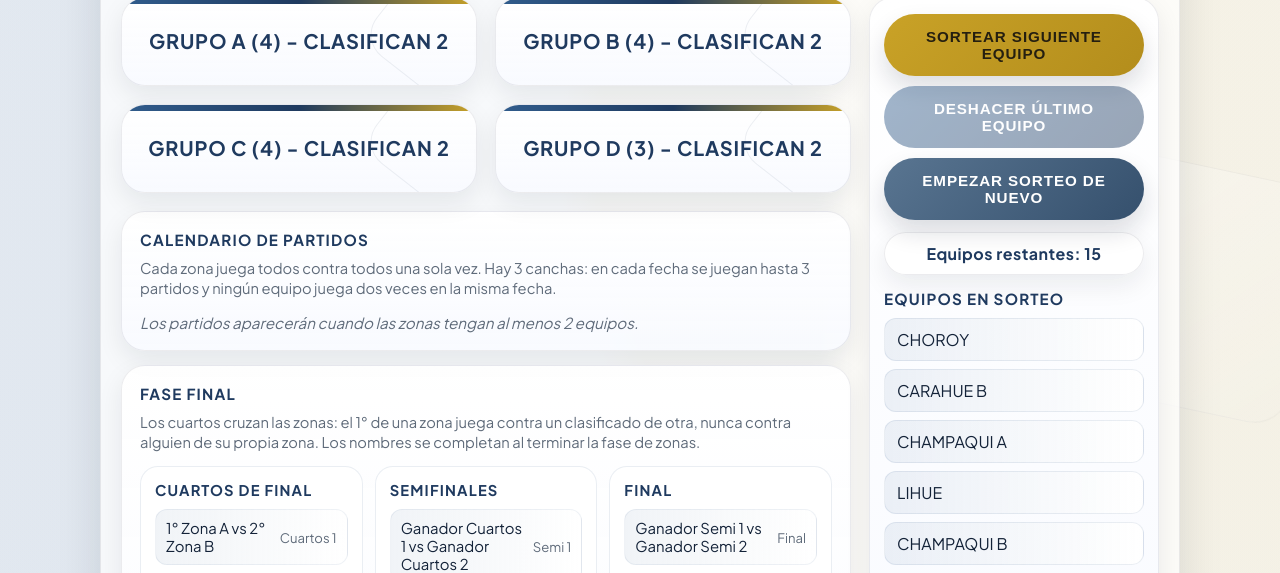
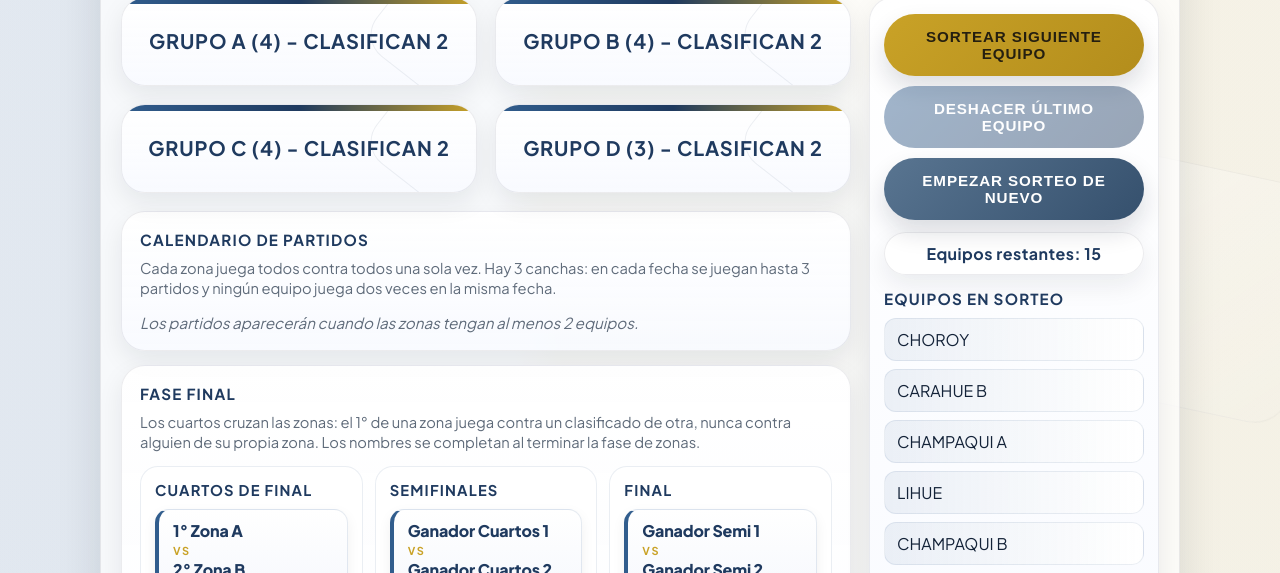
Before and after one commit to Francobelbruno/SorteoDisciplinasOlimpiadasVanguardiaRegionCentro, a plain HTML site: page index.html in a window 1280 px wide. Shown: the part 379-952 px from the top of the page. Drawn offline with Linux system fonts and the light colour scheme.

Commit message:
commitieadnp

```diff
--- a/app.js
+++ b/app.js
@@ -238,8 +238,8 @@ function renderFixtures(nombreSorteo) {
 
         fecha.forEach((partido, indiceCancha) => {
             const fila = document.createElement('div');
-            fila.className = 'fixture-match';
-            fila.innerHTML = `<span>${partido.local} vs ${partido.visitante}</span><span>Cancha ${indiceCancha + 1} · Zona ${partido.zona}</span>`;
+            fila.className = 'fixture-match cancha-' + (indiceCancha + 1);
+            fila.innerHTML = `<div class="fixture-equipos"><span class="equipo">${partido.local}</span><span class="vs">vs</span><span class="equipo">${partido.visitante}</span></div><span class="fixture-tag">Cancha ${indiceCancha + 1} · Zona ${partido.zona}</span>`;
             tarjeta.appendChild(fila);
         });
 
@@ -325,7 +325,7 @@ function renderLlaves(nombreSorteo) {
         fase.partidos.forEach(partido => {
             const fila = document.createElement('div');
             fila.className = 'fixture-match';
-            fila.innerHTML = `<span>${partido.local} vs ${partido.visitante}</span><span>${partido.etiqueta}</span>`;
+            fila.innerHTML = `<div class="fixture-equipos"><span class="equipo">${partido.local}</span><span class="vs">vs</span><span class="equipo">${partido.visitante}</span></div><span class="fixture-tag">${partido.etiqueta}</span>`;
             tarjeta.appendChild(fila);
         });
 
--- a/styles.css
+++ b/styles.css
@@ -305,25 +305,80 @@ h1 {
 
 .fixture-match {
     display: flex;
-    align-items: center;
-    justify-content: space-between;
-    gap: 10px;
-    padding: 9px 10px;
-    margin-bottom: 8px;
-    border-radius: 12px;
-    background: linear-gradient(90deg, rgba(49, 93, 141, 0.07), rgba(255, 255, 255, 0.96));
-    border: 1px solid rgba(49, 93, 141, 0.08);
-    font-size: 0.93rem;
+    flex-direction: column;
+    gap: 8px;
+    padding: 12px 14px;
+    margin-bottom: 10px;
+    border-radius: 14px;
+    background: linear-gradient(180deg, #ffffff, #f3f6fc);
+    border: 1px solid rgba(49, 93, 141, 0.12);
+    border-left: 4px solid var(--primario-2);
+    box-shadow: 0 5px 14px rgba(15, 23, 42, 0.06);
+    transition: transform 0.18s ease, box-shadow 0.18s ease;
+}
+
+.fixture-match:hover {
+    transform: translateY(-2px);
+    box-shadow: 0 10px 20px rgba(15, 23, 42, 0.10);
 }
 
 .fixture-match:last-child {
     margin-bottom: 0;
 }
 
-.fixture-match span:last-child {
-    color: var(--muted);
-    font-size: 0.82rem;
+.fixture-equipos {
+    display: flex;
+    flex-direction: column;
+    gap: 2px;
+    font-weight: 800;
+    color: var(--primario);
+    font-size: 1rem;
+    line-height: 1.15;
+    letter-spacing: -0.01em;
+}
+
+.fixture-equipos .vs {
+    font-weight: 700;
+    font-size: 0.68rem;
+    color: var(--acento);
+    text-transform: uppercase;
+    letter-spacing: 0.14em;
+    margin: 2px 0;
+}
+
+.fixture-tag {
+    align-self: flex-start;
+    padding: 5px 11px;
+    border-radius: 999px;
+    background: rgba(31, 58, 95, 0.09);
+    color: var(--primario-2);
+    font-size: 0.72rem;
+    font-weight: 700;
+    text-transform: uppercase;
+    letter-spacing: 0.05em;
     white-space: nowrap;
+}
+
+.fixture-match.cancha-1 {
+    border-left-color: var(--primario-2);
+}
+
+.fixture-match.cancha-2 {
+    border-left-color: var(--acento);
+}
+
+.fixture-match.cancha-3 {
+    border-left-color: #2f9e78;
+}
+
+.cancha-2 .fixture-tag {
+    background: rgba(201, 162, 39, 0.16);
+    color: #927214;
+}
+
+.cancha-3 .fixture-tag {
+    background: rgba(47, 158, 120, 0.15);
+    color: #24785a;
 }
 
 .fixture-empty {
```
